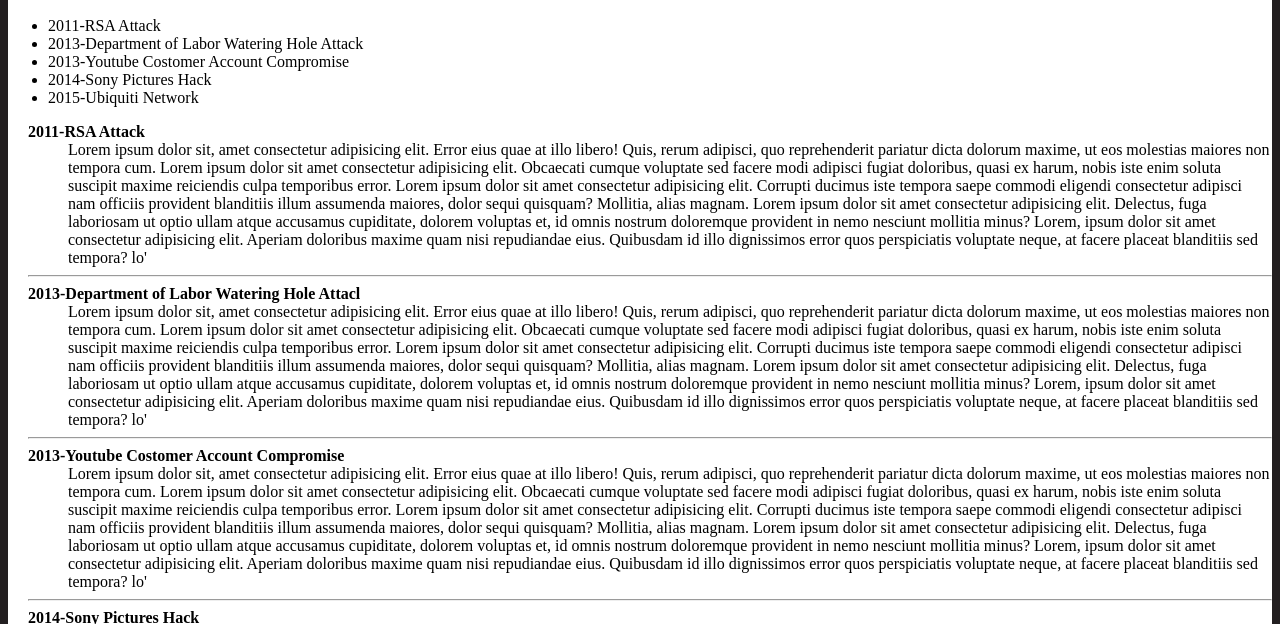
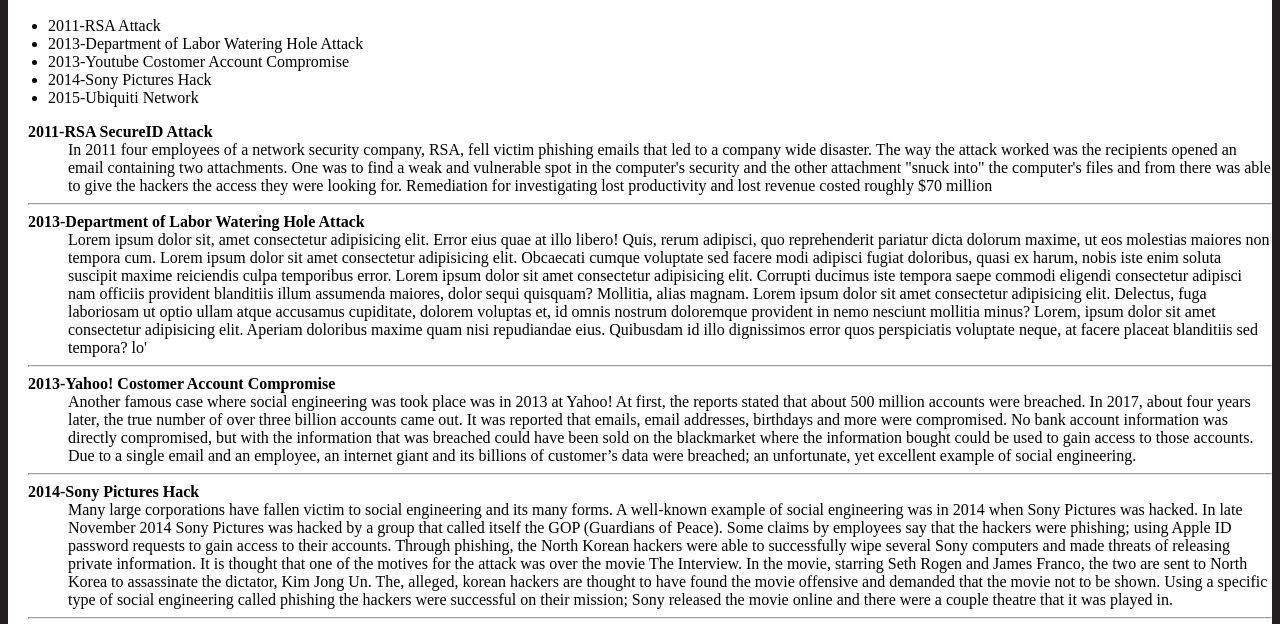
Before and after one commit to JFelix000/Social_Engineering, a plain HTML site: page examples.html in a window 1280 px wide. Shown: the part 104-728 px from the top of the page. Drawn offline with Linux system fonts and the light colour scheme.

Commit message:
Added content to examples
Added short summary for three of the examples.

```diff
--- a/examples.html
+++ b/examples.html
@@ -2,7 +2,10 @@
 <!--[if lt IE 7]>      <html class="no-js lt-ie9 lt-ie8 lt-ie7"> <![endif]-->
 <!--[if IE 7]>         <html class="no-js lt-ie9 lt-ie8"> <![endif]-->
 <!--[if IE 8]>         <html class="no-js lt-ie9"> <![endif]-->
-<!--[if gt IE 8]><!--> <html class="no-js"> <!--<![endif]-->
+<!--[if gt IE 8]><!-->
+<html class="no-js">
+<!--<![endif]-->
+
 <head>
     <meta charset="utf-8">
     <meta http-equiv="X-UA-Compatible" content="IE=edge">
@@ -11,6 +14,7 @@
     <meta name="viewport" content="width=device-width, initial-scale=1">
     <link rel="stylesheet" href="social_styles.css">
 </head>
+
 <body>
     <!--[if lt IE 7]>
             <p class="browsehappy">You are using an <strong>outdated</strong> browser. Please <a href="#">upgrade your browser</a> to improve your experience.</p>
@@ -35,24 +39,67 @@
             <li>2015-Ubiquiti Network</li>
         </ul>
         <dl>
-                <dt>2011-RSA Attack</dt>
-                <dd>Lorem ipsum dolor sit, amet consectetur adipisicing elit. Error eius quae at illo libero! Quis, rerum adipisci, quo reprehenderit pariatur dicta dolorum maxime, ut eos molestias maiores non tempora cum. Lorem ipsum dolor sit amet consectetur adipisicing elit. Obcaecati cumque voluptate sed facere modi adipisci fugiat doloribus, quasi ex harum, nobis iste enim soluta suscipit maxime reiciendis culpa temporibus error. Lorem ipsum dolor sit amet consectetur adipisicing elit. Corrupti ducimus iste tempora saepe commodi eligendi consectetur adipisci nam officiis provident blanditiis illum assumenda maiores, dolor sequi quisquam? Mollitia, alias magnam. Lorem ipsum dolor sit amet consectetur adipisicing elit. Delectus, fuga laboriosam ut optio ullam atque accusamus cupiditate, dolorem voluptas et, id omnis nostrum doloremque provident in nemo nesciunt mollitia minus? Lorem, ipsum dolor sit amet consectetur adipisicing elit. Aperiam doloribus maxime quam nisi repudiandae eius. Quibusdam id illo dignissimos error quos perspiciatis voluptate neque, at facere placeat blanditiis sed tempora? lo'</dd>
+            <dt>2011-RSA SecureID Attack</dt>
+            <dd>In 2011 four employees of a network security company, RSA, fell victim phishing emails that led to a
+                company wide disaster. The way the attack worked was the recipients opened an email containing two
+                attachments. One was to find a weak and vulnerable spot in the computer's security and the other
+                attachment "snuck into" the computer's files and from there was able to give the hackers the access
+                they were looking for. Remediation for investigating lost productivity and lost revenue costed roughly
+                $70 million</dd>
             <hr>
-                <dt>2013-Department of Labor Watering Hole Attacl</dt>
-                <dd>Lorem ipsum dolor sit, amet consectetur adipisicing elit. Error eius quae at illo libero! Quis, rerum adipisci, quo reprehenderit pariatur dicta dolorum maxime, ut eos molestias maiores non tempora cum. Lorem ipsum dolor sit amet consectetur adipisicing elit. Obcaecati cumque voluptate sed facere modi adipisci fugiat doloribus, quasi ex harum, nobis iste enim soluta suscipit maxime reiciendis culpa temporibus error. Lorem ipsum dolor sit amet consectetur adipisicing elit. Corrupti ducimus iste tempora saepe commodi eligendi consectetur adipisci nam officiis provident blanditiis illum assumenda maiores, dolor sequi quisquam? Mollitia, alias magnam. Lorem ipsum dolor sit amet consectetur adipisicing elit. Delectus, fuga laboriosam ut optio ullam atque accusamus cupiditate, dolorem voluptas et, id omnis nostrum doloremque provident in nemo nesciunt mollitia minus? Lorem, ipsum dolor sit amet consectetur adipisicing elit. Aperiam doloribus maxime quam nisi repudiandae eius. Quibusdam id illo dignissimos error quos perspiciatis voluptate neque, at facere placeat blanditiis sed tempora? lo'</dd>
+            <dt>2013-Department of Labor Watering Hole Attack</dt>
+            <dd>Lorem ipsum dolor sit, amet consectetur adipisicing elit. Error eius quae at illo libero! Quis, rerum
+                adipisci, quo reprehenderit pariatur dicta dolorum maxime, ut eos molestias maiores non tempora cum.
+                Lorem ipsum dolor sit amet consectetur adipisicing elit. Obcaecati cumque voluptate sed facere modi
+                adipisci fugiat doloribus, quasi ex harum, nobis iste enim soluta suscipit maxime reiciendis culpa
+                temporibus error. Lorem ipsum dolor sit amet consectetur adipisicing elit. Corrupti ducimus iste
+                tempora saepe commodi eligendi consectetur adipisci nam officiis provident blanditiis illum assumenda
+                maiores, dolor sequi quisquam? Mollitia, alias magnam. Lorem ipsum dolor sit amet consectetur
+                adipisicing elit. Delectus, fuga laboriosam ut optio ullam atque accusamus cupiditate, dolorem voluptas
+                et, id omnis nostrum doloremque provident in nemo nesciunt mollitia minus? Lorem, ipsum dolor sit amet
+                consectetur adipisicing elit. Aperiam doloribus maxime quam nisi repudiandae eius. Quibusdam id illo
+                dignissimos error quos perspiciatis voluptate neque, at facere placeat blanditiis sed tempora? lo'</dd>
             <hr>
-                <dt>2013-Youtube Costomer Account Compromise</dt>
-                <dd>Lorem ipsum dolor sit, amet consectetur adipisicing elit. Error eius quae at illo libero! Quis, rerum adipisci, quo reprehenderit pariatur dicta dolorum maxime, ut eos molestias maiores non tempora cum. Lorem ipsum dolor sit amet consectetur adipisicing elit. Obcaecati cumque voluptate sed facere modi adipisci fugiat doloribus, quasi ex harum, nobis iste enim soluta suscipit maxime reiciendis culpa temporibus error. Lorem ipsum dolor sit amet consectetur adipisicing elit. Corrupti ducimus iste tempora saepe commodi eligendi consectetur adipisci nam officiis provident blanditiis illum assumenda maiores, dolor sequi quisquam? Mollitia, alias magnam. Lorem ipsum dolor sit amet consectetur adipisicing elit. Delectus, fuga laboriosam ut optio ullam atque accusamus cupiditate, dolorem voluptas et, id omnis nostrum doloremque provident in nemo nesciunt mollitia minus? Lorem, ipsum dolor sit amet consectetur adipisicing elit. Aperiam doloribus maxime quam nisi repudiandae eius. Quibusdam id illo dignissimos error quos perspiciatis voluptate neque, at facere placeat blanditiis sed tempora? lo'</dd>
+            <dt>2013-Yahoo! Costomer Account Compromise</dt>
+            <dd>Another famous case where social engineering was took place was in 2013 at Yahoo! At first, the reports
+                stated that about 500 million accounts were breached. In 2017, about four years later, the true number
+                of over three billion accounts came out. It was reported that emails, email addresses, birthdays and
+                more were compromised. No bank account information was directly compromised, but with the information
+                that was breached could have been sold on the blackmarket where the information bought could be used to
+                gain access to those accounts. Due to a single email and an employee, an internet giant and its
+                billions of customer’s data were breached; an unfortunate, yet excellent example of social engineering.
+            </dd>
             <hr>
             <dt>2014-Sony Pictures Hack</dt>
-                <dd>In 2014 when Sony Pictures was hacked. In late November 2014 Sony Pictures was hacked by a group that called itself the GOP (Guardians of Peace). Some claims by employees say that the hackers were phishing; using Apple ID password requests to gain access to their accounts. Through phishing, the North Korean hackers were able to successfully wiped several sony computers and made threats of releasing private information. It is thought that one of the motives for the attack was over the movie The Interview. In the movie, starring Seth Rogen and James Franco, the two are sent to North Korea to assassinate the dictator, Kim Jong Un. The, alleged, korean hackers are thought to have found the movie offensive and demanded that the movie not to be shown. Using a specific type of social engineering called phishing the hackers were successful on their mission; Sony released the movie online and there were a couple theatre that it was played in.</dd>
+            <dd>Many large corporations have fallen victim to social engineering and its many forms. A well-known
+                example of social engineering was in 2014 when Sony Pictures was hacked. In late November 2014 Sony
+                Pictures was hacked by a group that called itself the GOP (Guardians of Peace). Some claims by
+                employees say that the hackers were phishing; using Apple ID password requests to gain access to their
+                accounts. Through phishing, the North Korean hackers were able to successfully wipe several Sony
+                computers and made threats of releasing private information. It is thought that one of the motives for
+                the attack was over the movie The Interview. In the movie, starring Seth Rogen and James Franco, the
+                two are sent to North Korea to assassinate the dictator, Kim Jong Un. The, alleged, korean hackers are
+                thought to have found the movie offensive and demanded that the movie not to be shown. Using a specific
+                type of social engineering called phishing the hackers were successful on their mission; Sony released
+                the movie online and there were a couple theatre that it was played in.</dd>
             <hr>
             <dt>2015-Ubiquiti Network</dt>
-                <dd>Lorem ipsum dolor sit, amet consectetur adipisicing elit. Error eius quae at illo libero! Quis, rerum adipisci, quo reprehenderit pariatur dicta dolorum maxime, ut eos molestias maiores non tempora cum. Lorem ipsum dolor sit amet consectetur adipisicing elit. Obcaecati cumque voluptate sed facere modi adipisci fugiat doloribus, quasi ex harum, nobis iste enim soluta suscipit maxime reiciendis culpa temporibus error. Lorem ipsum dolor sit amet consectetur adipisicing elit. Corrupti ducimus iste tempora saepe commodi eligendi consectetur adipisci nam officiis provident blanditiis illum assumenda maiores, dolor sequi quisquam? Mollitia, alias magnam. Lorem ipsum dolor sit amet consectetur adipisicing elit. Delectus, fuga laboriosam ut optio ullam atque accusamus cupiditate, dolorem voluptas et, id omnis nostrum doloremque provident in nemo nesciunt mollitia minus? Lorem, ipsum dolor sit amet consectetur adipisicing elit. Aperiam doloribus maxime quam nisi repudiandae eius. Quibusdam id illo dignissimos error quos perspiciatis voluptate neque, at facere placeat blanditiis sed tempora? lo'</dd>
+            <dd>Lorem ipsum dolor sit, amet consectetur adipisicing elit. Error eius quae at illo libero! Quis, rerum
+                adipisci, quo reprehenderit pariatur dicta dolorum maxime, ut eos molestias maiores non tempora cum.
+                Lorem ipsum dolor sit amet consectetur adipisicing elit. Obcaecati cumque voluptate sed facere modi
+                adipisci fugiat doloribus, quasi ex harum, nobis iste enim soluta suscipit maxime reiciendis culpa
+                temporibus error. Lorem ipsum dolor sit amet consectetur adipisicing elit. Corrupti ducimus iste
+                tempora saepe commodi eligendi consectetur adipisci nam officiis provident blanditiis illum assumenda
+                maiores, dolor sequi quisquam? Mollitia, alias magnam. Lorem ipsum dolor sit amet consectetur
+                adipisicing elit. Delectus, fuga laboriosam ut optio ullam atque accusamus cupiditate, dolorem voluptas
+                et, id omnis nostrum doloremque provident in nemo nesciunt mollitia minus? Lorem, ipsum dolor sit amet
+                consectetur adipisicing elit. Aperiam doloribus maxime quam nisi repudiandae eius. Quibusdam id illo
+                dignissimos error quos perspiciatis voluptate neque, at facere placeat blanditiis sed tempora? lo'</dd>
         </dl>
     </article>
     <footer>Developers: Gabriel Hernandez &#8226; Maria De Jesus Rizo &#8226; Jose Felix</footer>
 
     <script src="" async defer></script>
 </body>
+
 </html>
```
Lines whose indentation alone changed are shown as unchanged.
